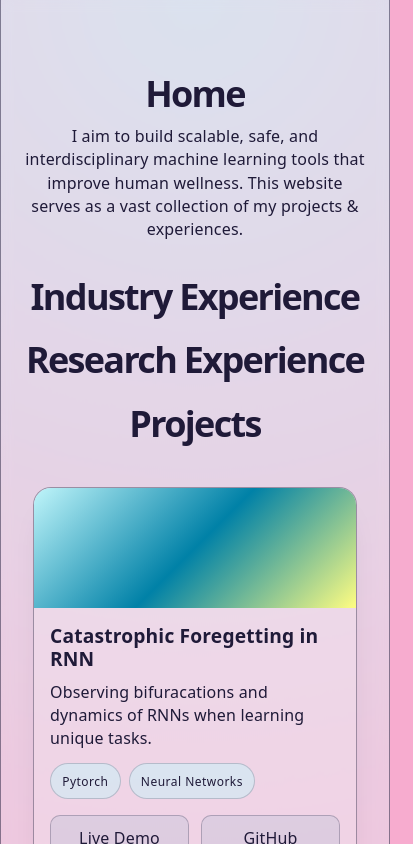
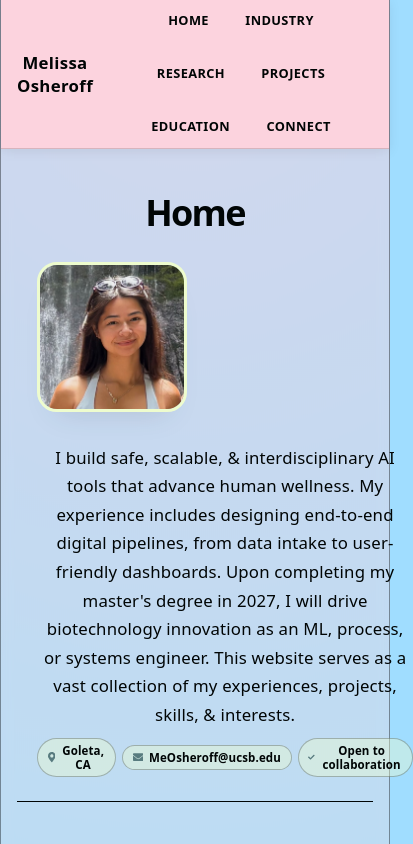
Before and after one commit to Mosherof/melissa-portfolio, a React (Vite) app: page / in a window 390 px wide. Shown: the top 844 px of the page, 413 px wide, since content can reach past the window. Built offline with nearby package versions, Linux system fonts and the light colour scheme.

Commit message:
Initial portfolio

```diff
--- a/src/App.css
+++ b/src/App.css
@@ -1,68 +1,3 @@
-.counter {
-  font-size: 16px;
-  padding: 10px 18px;
-  border-radius: 999px;
-  color: var(--text);
-  background: linear-gradient(135deg, var(--accent-3), var(--accent-2));
-  border: 2px solid rgba(31, 26, 56, 0.3);
-  transition: transform 0.2s ease, box-shadow 0.2s ease, border-color 0.2s ease;
-  margin-bottom: 24px;
-  cursor: pointer;
-  box-shadow: var(--shadow);
-
-  &:hover {
-    border-color: var(--accent-border);
-    transform: translateY(-1px);
-  }
-
-  &:focus-visible {
-    outline: 2px solid var(--accent);
-    outline-offset: 2px;
-  }
-}
-
-.hero {
-  position: relative;
-  padding-top: 12px;
-
-  .base,
-  .framework,
-  .vite {
-    inset-inline: 0;
-    margin: 0 auto;
-  }
-
-  .base {
-    width: 170px;
-    position: relative;
-    z-index: 0;
-    filter: drop-shadow(0 12px 18px rgba(31, 26, 56, 0.14));
-  }
-
-  .framework,
-  .vite {
-    position: absolute;
-  }
-
-  .framework {
-    z-index: 1;
-    top: 34px;
-    height: 28px;
-    transform: perspective(2000px) rotateZ(300deg) rotateX(44deg) rotateY(39deg)
-      scale(1.4);
-    filter: brightness(1.2);
-  }
-
-  .vite {
-    z-index: 0;
-    top: 107px;
-    height: 26px;
-    width: auto;
-    transform: perspective(2000px) rotateZ(300deg) rotateX(40deg) rotateY(39deg)
-      scale(0.8);
-  }
-}
-
 .education-section {
   padding: 2rem;
 }
@@ -75,8 +10,8 @@
 }
 
 .education-card {
-  background: rgba(255, 255, 255, 0.2);
-  border: 1px solid rgba(31, 26, 56, 0.4);
+  background: #A0DDFF33;
+  border: 1px solid #00050520;
   border-radius: 18px;
   padding: 1.5rem;
   text-align: left;
@@ -133,8 +68,8 @@
 }
 
 .project-card {
-  background: rgba(255, 255, 255, 0.2);
-  border: 1px solid rgba(31, 26, 56, 0.4);
+  background: #FCD3DE66;
+  border: 1px solid #00050520;
   border-radius: 18px;
   overflow: hidden;
   box-shadow: var(--shadow);
@@ -142,7 +77,7 @@
 
   &:hover {
     transform: translateY(-2px);
-    border-color: rgba(31, 26, 56, 0.6);
+    border-color: #00050559;
   }
 }
 
@@ -175,8 +110,8 @@
 }
 
 .project-tags span {
-  background: rgba(192, 245, 250, 0.45);
-  border: 1px solid rgba(31, 26, 56, 0.2);
+  background: #A0DDFF80;
+  border: 1px solid #00050533;
   color: var(--text);
   border-radius: 999px;
   padding: 0.35rem 0.7rem;
@@ -192,8 +127,8 @@
 .project-links a {
   flex: 1;
   text-align: center;
-  background: rgba(0, 129, 167, 0.08);
-  border: 1px solid rgba(31, 26, 56, 0.25);
+  background: #587B7F1A;
+  border: 1px solid #00050540;
   color: var(--text);
   text-decoration: none;
   padding: 0.65rem 0.8rem;
@@ -201,9 +136,82 @@
   transition: background 0.2s ease, border-color 0.2s ease;
 
   &:hover {
-    background: rgba(255, 253, 130, 0.3);
-    border-color: rgba(31, 26, 56, 0.35);
+    background: #EEFCCE80;
+    border-color: #00050559;
   }
+}
+
+html {
+  scroll-behavior: smooth;
+}
+
+section {
+  width: min(1200px, calc(100% - 2rem));
+  margin: 0 auto;
+  padding: 2rem 0;
+  border-top: 1px solid #000505;
+  border-radius: 0;
+  scroll-margin-top: 92px;
+  background: transparent;
+}
+
+section:first-of-type {
+  border-top: none;
+}
+
+.topbar {
+  position: sticky;
+  top: 0;
+  z-index: 1000;
+  width: 100%;
+  background: #FCD3DE;
+  backdrop-filter: blur(10px);
+  border-bottom: 1px solid #00050526;
+  box-shadow: 0 2px 12px #00050514;
+}
+
+.topbar-inner {
+  width: min(1200px, calc(100% - 2rem));
+  margin: 0 auto;
+  display: flex;
+  align-items: center;
+  justify-content: space-between;
+  gap: 1rem;
+  min-height: 64px;
+}
+
+.brand-name {
+  color: var(--text-h);
+  text-decoration: none;
+  font-weight: 800;
+  letter-spacing: 0.02em;
+  font-size: 1.05rem;
+}
+
+.topnav {
+  display: flex;
+  align-items: center;
+  justify-content: center;
+  gap: 0.75rem;
+  flex-wrap: wrap;
+}
+
+.nav-link {
+  color: var(--text);
+  text-decoration: none;
+  font-size: 0.8rem;
+  font-weight: 700;
+  letter-spacing: 0.03em;
+  text-transform: uppercase;
+  padding: 0.5rem 0.7rem;
+  border-radius: 999px;
+  transition: background 0.2s ease, color 0.2s ease;
+  border: 1px solid transparent;
+  background: transparent;
+}
+
+.nav-link:hover {
+  background: #00050514;
 }
 
 #center {
@@ -221,11 +229,101 @@
   }
 }
 
-#next-steps {
+.intro-row {
   display: flex;
-  border-top: 1px solid var(--border);
+  align-items: flex-start;
+  gap: 2rem;
+  width: min(100%, 1000px);
   text-align: left;
-  background: rgba(255, 255, 255, 0.12);
+}
+
+.profile-image-wrap {
+  flex-shrink: 0;
+  display: flex;
+  flex-direction: column;
+  align-items: flex-start;
+  justify-content: flex-start;
+}
+
+.profile-photo {
+  width: 185px;
+  height: 185px;
+  object-fit: cover;
+  border-radius: 20px;
+  border: 3px solid #EEFCCE;
+  box-shadow: var(--shadow);
+}
+
+.meta-tags {
+  display: flex;
+  flex-direction: row;
+  flex-wrap: nowrap;
+  align-items: center;
+  justify-content: flex-start;
+  gap: 0.4rem;
+  margin-top: 0.55rem;
+  max-width: 100%;
+}
+
+.meta-tag {
+  display: inline-flex;
+  align-items: center;
+  justify-content: flex-start;
+  gap: 0.35rem;
+  background: #EEFCCE66;
+  border: 1px solid #00050540;
+  color: var(--text);
+  border-radius: 999px;
+  padding: 0.3rem 0.6rem;
+  font-size: 0.72rem;
+  font-weight: 600;
+  letter-spacing: 0.01em;
+  line-height: 1.2;
+  width: fit-content;
+  max-width: 100%;
+}
+
+.meta-icon {
+  font-size: 0.65rem;
+  color: var(--text-soft);
+}
+
+.intro-copy {
+  flex: 1;
+  min-width: 0;
+}
+
+.intro-copy p {
+  width: 100%;
+  max-width: none;
+  margin: 0;
+  font-size: 1.05rem;
+  line-height: 1.7;
+}
+
+@media (max-width: 768px) {
+  .intro-row {
+    flex-direction: column;
+    text-align: center;
+  }
+
+  .profile-photo {
+    width: 150px;
+    height: 150px;
+  }
+
+  .intro-copy p {
+    text-align: center;
+  }
+}
+
+.next-steps {
+  display: flex;
+  border-top: 1px solid #000505;
+  border-radius: 18px;
+  text-align: left;
+  background: #A0DDFF33;
+  box-shadow: var(--shadow);
 
   & > div {
     flex: 1 1 0;
@@ -248,16 +346,7 @@
   }
 }
 
-#docs {
-  border-right: 1px solid var(--border);
-
-  @media (max-width: 1024px) {
-    border-right: none;
-    border-bottom: 1px solid var(--border);
-  }
-}
-
-#next-steps ul {
+.next-steps ul {
   list-style: none;
   padding: 0;
   display: flex;
@@ -272,17 +361,19 @@
     color: var(--text-h);
     font-size: 16px;
     border-radius: 12px;
-    background: var(--social-bg);
+    background: #FCD3DE66;
+    border: 1px solid #00050520;
     display: flex;
     padding: 6px 12px;
     align-items: center;
     gap: 8px;
     text-decoration: none;
-    transition: box-shadow 0.2s ease, transform 0.2s ease;
+    transition: box-shadow 0.2s ease, transform 0.2s ease, background 0.2s ease;
 
     &:hover {
       box-shadow: var(--shadow);
       transform: translateY(-1px);
+      background: #FCD3DE99;
     }
 
     .button-icon {
--- a/src/App.jsx
+++ b/src/App.jsx
@@ -1,13 +1,19 @@
 import { useState } from 'react'
-import heroImg from './assets/hero.png'
-import { BsGithub } from 'react-icons/bs';
-import { FaLinkedin } from 'react-icons/fa';
-import { BiSpreadsheet } from "react-icons/bi";
-import reactLogo from './assets/react.svg'
-import viteLogo from './assets/vite.svg'
-import { SiGmail } from 'react-icons/si';
+import Me from './assets/me.jpg'
+import { BsGithub } from 'react-icons/bs'
+import { FaLinkedin, FaMapMarkerAlt, FaEnvelope, FaCheck } from 'react-icons/fa'
+import { BiSpreadsheet } from 'react-icons/bi'
 import './App.css'
 import ProjectCard from './ProjectCard'
+
+const navItems = [
+  { label: 'Home', href: '#center' },
+  { label: 'Industry', href: '#industry' },
+  { label: 'Research', href: '#research' },
+  { label: 'Projects', href: '#projects' },
+  { label: 'Education', href: '#education' },
+  { label: 'Connect', href: '#connect' },
+]
 
 const education = [
   {
@@ -111,34 +117,64 @@ function App() {
 
   return (
     <>
+      <header className="topbar">
+        <div className="topbar-inner">
+          <a href="#center" className="brand-name">Melissa Osheroff</a>
+          <nav className="topnav" aria-label="Primary navigation">
+            {navItems.map((item, index) => (
+              <a
+                key={item.label}
+                href={item.href}
+                className={index === 0 ? 'nav-link home-link' : 'nav-link'}
+              >
+                {item.label}
+              </a>
+            ))}
+          </nav>
+        </div>
+      </header>
+
       <section id="center">
-        <div className="hero">
+        <h1>Home</h1>
+        <div className="intro-row">
+          <div className="profile-image-wrap">
+            <img src={Me} alt="Melissa" className="profile-photo" />
+          </div>
+          <div className="intro-copy">
+            <p>
+              I build safe, scalable, & interdisciplinary AI tools that advance human wellness. My experience includes designing end-to-end digital pipelines, from data intake to user-friendly dashboards. Upon completing my master's degree in 2027, I will drive biotechnology innovation as an ML, process, or systems engineer. This website serves as a vast collection of my experiences, projects, skills, & interests.
 
+            </p>
+             <div className="meta-tags">
+              <span className="meta-tag"><FaMapMarkerAlt className="meta-icon" /> Goleta, CA</span>
+              <span className="meta-tag"><FaEnvelope className="meta-icon" /> MeOsheroff@ucsb.edu</span>
+              <span className="meta-tag"><FaCheck className="meta-icon" /> Open to collaboration</span>
+            </div>
+
+          </div>
         </div>
-        <div>
-          <h1>Home</h1>
-          <p>
-          I aim to build scalable, safe, and interdisciplinary machine learning tools that improve human wellness. This website serves as a vast collection of my projects & experiences.
-          </p>
+
+
+      </section>
+
+      <section id="industry">
+        <h1>Industry Experience</h1>
+      </section>
+
+      <section id="research">
+        <h1>Research Experience</h1>
+      </section>
+
+      <section id="projects">
+        <h1>Projects</h1>
+        <div className="projects">
+          {projects.map((project) => (
+            <ProjectCard key={project.title} {...project} />
+          ))}
         </div>
       </section>
 
-      <section>
-         <h1>Industry Experience</h1>
-      </section>
-
-      <section>
-        <h1>Research Experience</h1>
-      </section>
-
-       <h1>Projects</h1>
-        <section className="projects">
-        {projects.map((project) => (
-          <ProjectCard key={project.title} {...project} />
-        ))}
-      </section>
-
-             <section className="education-section">
+      <section id="education" className="education-section">
         <h1>Education</h1>
         <div className="education-grid">
           {education.map((item) => (
@@ -155,8 +191,7 @@ function App() {
 
       <div className="ticks"></div>
 
-      <section id="next-steps">
-
+      <section id="connect" className="next-steps" aria-label="Connect with Melissa">
         <div id="social">
           <svg className="icon" role="presentation" aria-hidden="true">
             <use href="/icons.svg#social-icon"></use>
@@ -165,9 +200,8 @@ function App() {
           <p>Keep in touch for potential opportunities!</p>
           <ul>
             <li>
-
               <a href="https://github.com/Mosherof" target="_blank">
-              <BsGithub size={30} color="#24292e" />
+                <BsGithub size={30} color="#24292e" />
                 <svg
                   className="button-icon"
                   role="presentation"
@@ -180,7 +214,7 @@ function App() {
             </li>
             <li>
               <a href="https://www.linkedin.com/in/melissaosheroff/" target="_blank">
-              <FaLinkedin size={30} color="#0a66c2" />
+                <FaLinkedin size={30} color="#0a66c2" />
                 <svg
                   className="button-icon"
                   role="presentation"
@@ -191,9 +225,9 @@ function App() {
                 LinkedIn
               </a>
             </li>
-                        <li>
+            <li>
               <a href="https://www.linkedin.com/in/melissaosheroff/" target="_blank">
-               <BiSpreadsheet size={30}/>
+                <BiSpreadsheet size={30}/>
                 <svg
                   className="button-icon"
                   role="presentation"
--- a/src/index.css
+++ b/src/index.css
@@ -1,19 +1,19 @@
 :root {
-  --bg: #f7accf;
-  --bg-strong: #f3a0c3;
-  --panel: rgba(255, 255, 255, 0.3);
-  --text: #1f1a38;
-  --text-h: #1f1a38;
-  --text-soft: #0081a7;
-  --border: #1f1a38;
-  --code-bg: rgba(31, 26, 56, 0.06);
-  --accent: #0081a7;
-  --accent-2: #c0f5fa;
-  --accent-3: #fffd82;
-  --accent-bg: rgba(0, 129, 167, 0.12);
-  --accent-border: rgba(31, 26, 56, 0.45);
-  --social-bg: rgba(255, 255, 255, 0.22);
-  --shadow: rgba(31, 26, 56, 0.18) 0 18px 32px -18px;
+  --bg: #A0DDFF;
+  --bg-strong: #EEFCCE;
+  --panel: #A0DDFF66;
+  --text: #000505;
+  --text-h: #000505;
+  --text-soft: #587B7F;
+  --border: #000505;
+  --code-bg: #0005050D;
+  --accent: #587B7F;
+  --accent-2: #FCD3DE;
+  --accent-3: #EEFCCE;
+  --accent-bg: #587B7F1F;
+  --accent-border: #00050566;
+  --social-bg: #FCD3DE66;
+  --shadow: #0005051F 0 18px 32px -18px;
 
   --sans: system-ui, 'Segoe UI', Roboto, sans-serif;
   --heading: system-ui, 'Segoe UI', Roboto, sans-serif;
@@ -46,7 +46,7 @@ body {
   margin: 0;
   min-height: 100vh;
   background:
-    radial-gradient(circle at top, rgba(192, 245, 250, 0.65), transparent 24%),
+    radial-gradient(circle at top, #FCD3DEB3 0%, transparent 24%),
     linear-gradient(180deg, var(--bg) 0%, var(--bg-strong) 100%);
   color: var(--text);
 }
@@ -56,12 +56,12 @@ body {
   max-width: 100%;
   margin: 0 auto;
   text-align: center;
-  border-inline: 1px solid rgba(31, 26, 56, 0.5);
+  border-inline: 1px solid #00050566;
   min-height: 100svh;
   display: flex;
   flex-direction: column;
   box-sizing: border-box;
-  background: rgba(255, 255, 255, 0.18);
+  background: #A0DDFF33;
   backdrop-filter: blur(6px);
 }
 
```
Also changed, not shown: src/assets/me.jpg (added).
